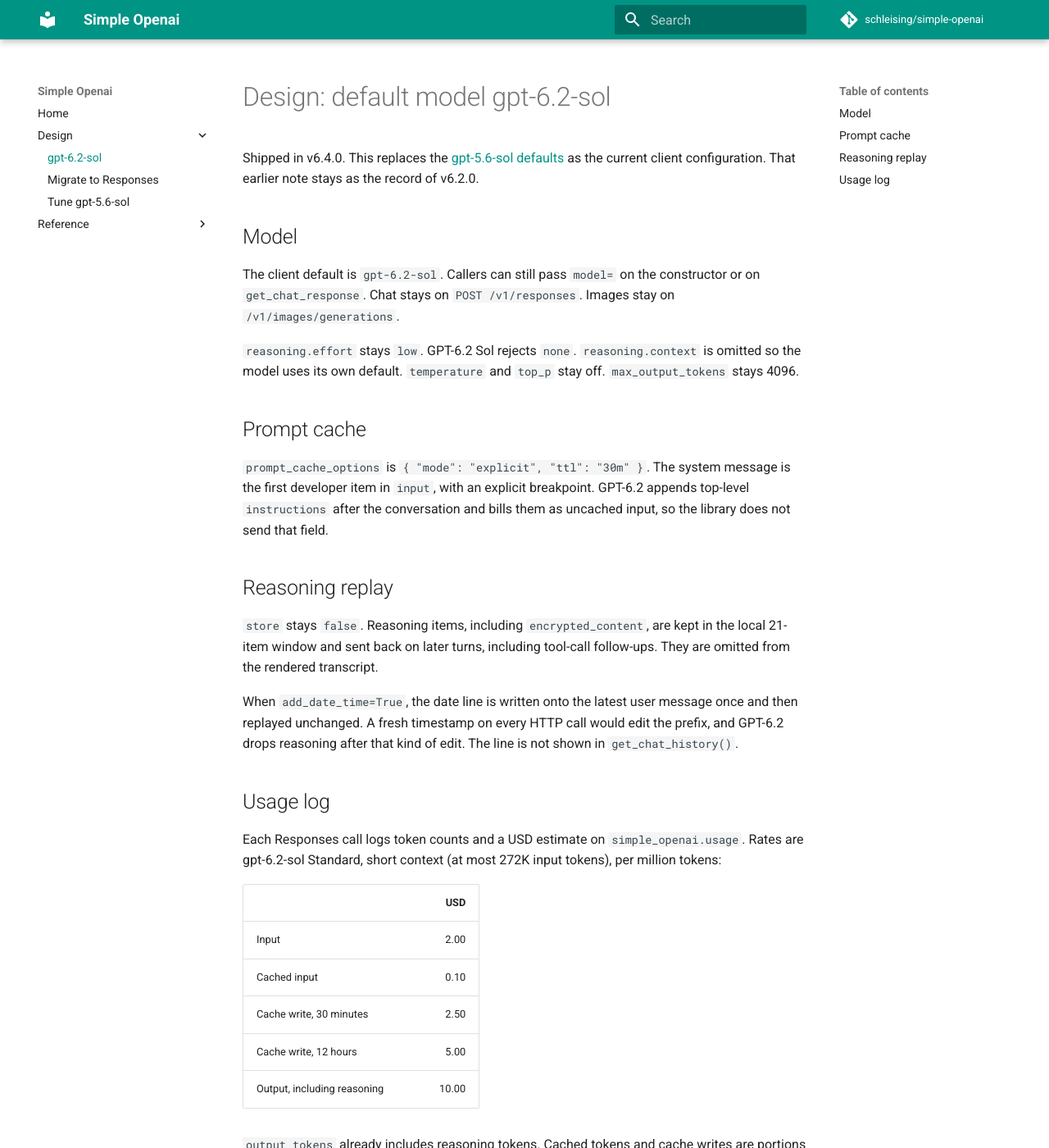
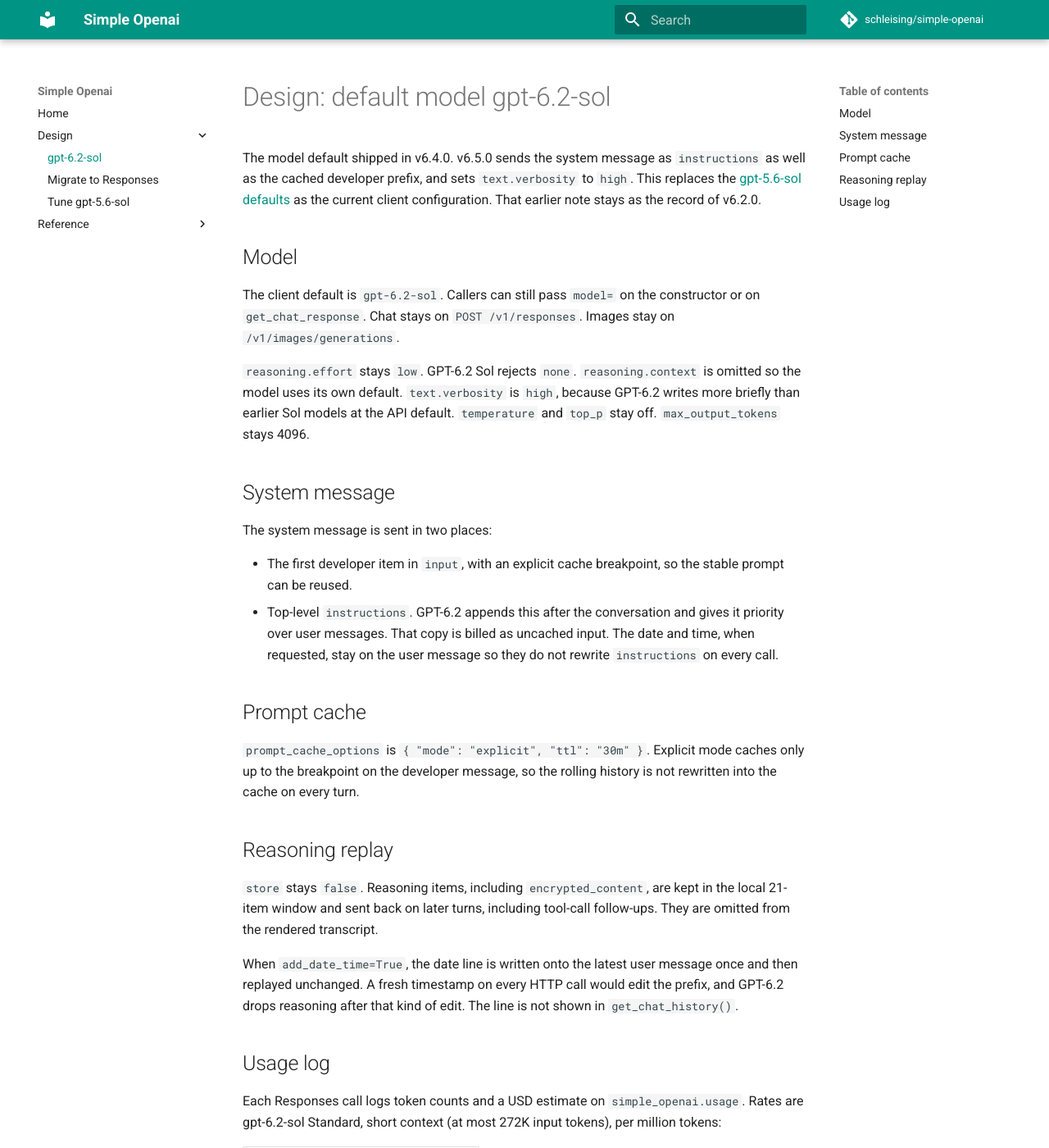
Before and after one commit to schleising/simple-openai, an MkDocs documentation site: the page built from docs/design/gpt-6.2-sol.md, in a window 1280 px wide and 1400 px high. Shown: the whole window at 82% size. Built offline with MkDocs 1.6.1 and Material for MkDocs 9.7.7, drawn with Linux system fonts in a browser that asks for light colours; comment, search, counter and statistics services are not loaded.

Commit message:
Bump version to 6.5.0 so replies follow the system message more fully.
Co-authored-by: Cursor <cursoragent@cursor.com>

```diff
--- a/docs/design/gpt-6.2-sol.md
+++ b/docs/design/gpt-6.2-sol.md
@@ -1,8 +1,10 @@
 # Design: default model gpt-6.2-sol
 
-Shipped in v6.4.0. This replaces the [gpt-5.6-sol defaults](tune-gpt-5.6-sol.md)
-as the current client configuration. That earlier note stays as the record
-of v6.2.0.
+The model default shipped in v6.4.0. v6.5.0 sends the system message as
+`instructions` as well as the cached developer prefix, and sets
+`text.verbosity` to `high`. This replaces the
+[gpt-5.6-sol defaults](tune-gpt-5.6-sol.md) as the current client
+configuration. That earlier note stays as the record of v6.2.0.
 
 ## Model
 
@@ -11,15 +13,26 @@ constructor or on `get_chat_response`. Chat stays on `POST /v1/responses`.
 Images stay on `/v1/images/generations`.
 
 `reasoning.effort` stays `low`. GPT-6.2 Sol rejects `none`. `reasoning.context`
-is omitted so the model uses its own default. `temperature` and `top_p` stay
-off. `max_output_tokens` stays 4096.
+is omitted so the model uses its own default. `text.verbosity` is `high`,
+because GPT-6.2 writes more briefly than earlier Sol models at the API
+default. `temperature` and `top_p` stay off. `max_output_tokens` stays 4096.
+
+## System message
+
+The system message is sent in two places:
+
+- The first developer item in `input`, with an explicit cache breakpoint, so
+  the stable prompt can be reused.
+- Top-level `instructions`. GPT-6.2 appends this after the conversation and
+  gives it priority over user messages. That copy is billed as uncached
+  input. The date and time, when requested, stay on the user message so they
+  do not rewrite `instructions` on every call.
 
 ## Prompt cache
 
-`prompt_cache_options` is `{ "mode": "explicit", "ttl": "30m" }`. The system
-message is the first developer item in `input`, with an explicit breakpoint.
-GPT-6.2 appends top-level `instructions` after the conversation and bills
-them as uncached input, so the library does not send that field.
+`prompt_cache_options` is `{ "mode": "explicit", "ttl": "30m" }`. Explicit
+mode caches only up to the breakpoint on the developer message, so the
+rolling history is not rewritten into the cache on every turn.
 
 ## Reasoning replay
 
--- a/pyproject.toml
+++ b/pyproject.toml
@@ -6,7 +6,7 @@ build-backend = "setuptools.build_meta"
 
 [project]
 name = "simple-openai"
-version = "6.4.0"
+version = "6.5.0"
 description = "Simple OpenAI API wrapper"
 readme = "README.md"
 authors = [{ name = "Stephen Schleising", email = "stephen@schleising.net" }]
```
Also changed, not shown: README.md (+5 -5 lines), docs/index.md (+5 -5 lines), 5 other files.
